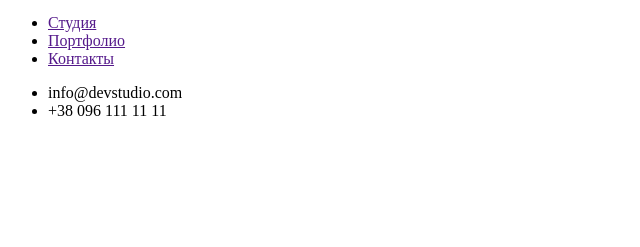
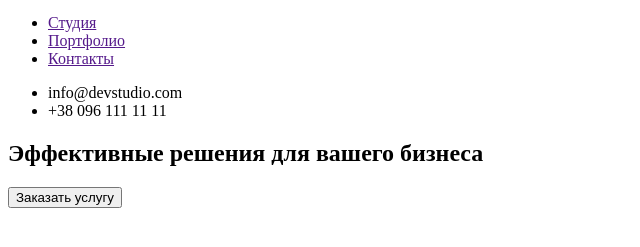
Before and after one commit to IraRogova/goit-markup-hw-01, a plain HTML site: page index.html in a window 1280 px wide. Shown: the part 45-292 px from the top of the page, without its empty margins (0-640 px from the left). Drawn offline with Linux system fonts and the light colour scheme.

Commit message:
Added 1-st section
Добавила первую ctrwb. в разделе main

```diff
--- a/index.html
+++ b/index.html
@@ -25,6 +25,15 @@
 
    </heder>
 
+   <main>
+    <div>
+        <section>
+            <h1>Эффективные решения для вашего бизнеса</h1>
+            <button type="button">Заказать услугу</button>
+        </section>
+    </div>
+   </main>
+
 
 </body>
 </html>
```
